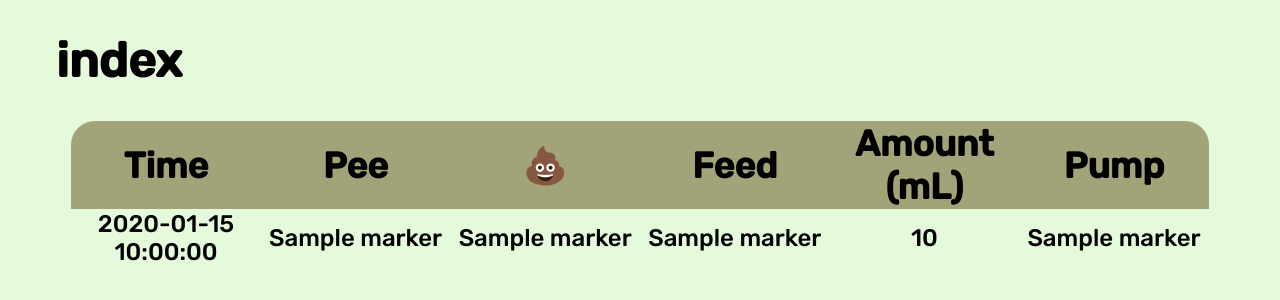
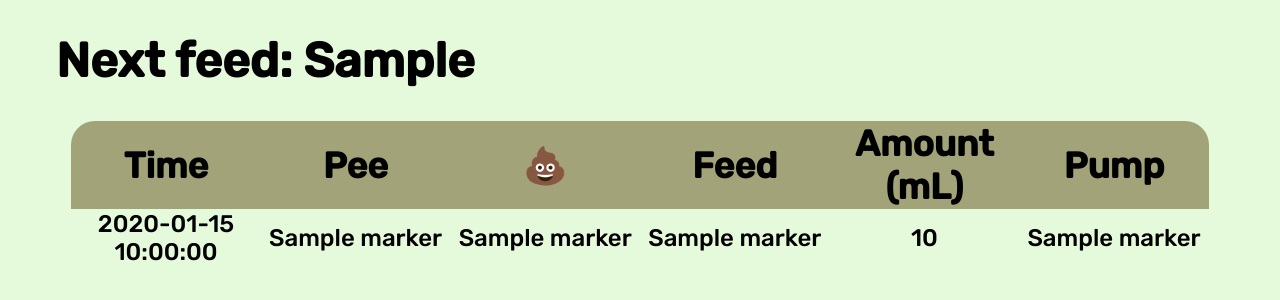
Before and after one commit to czimm203/newbb, a Flask app: template templates/index.html in a window 1280 px wide. Shown: the part 99-399 px from the top of the page. Run offline with Flask 3, Linux system fonts and the light colour scheme; the template is opened without the code that fills it: most values are stand-ins (such as "Sample title", 1, 10 or a date in 2020).

Commit message:
added next feed

```diff
--- a/app.py
+++ b/app.py
@@ -1,4 +1,4 @@
-from datetime import datetime
+from datetime import datetime, timedelta
 from flask import Flask, render_template, request
 from pathlib import Path
 from newbb import db
@@ -9,7 +9,16 @@ app = Flask(__name__)
 @app.route("/")
 def index():
     rows = db.select_data()
-    return render_template("index.html", name = name, rows = rows, marker = (" ","\u2705"))
+    modded_rows = []
+    for row in rows:
+        d = {k:row[k] for k in row.keys()}
+        dt = datetime.strptime(d["date"],"%Y-%m-%dT%H:%M")
+        d['date'] = dt.strftime("%m/%d %H:%M")
+        modded_rows.append(d)
+    next_feed_dt = datetime.strptime(modded_rows[0]['date'], "%m/%d %H:%M")
+    next_feed = (next_feed_dt + timedelta(hours=2)).strftime("%m/%d %H:%M")
+    return render_template("index.html", name = name, rows = modded_rows,
+                           marker = (" ","\u2705"), next_feed = next_feed)
 
 @app.route("/report/")
 def report():
--- a/templates/index.html
+++ b/templates/index.html
@@ -1,7 +1,7 @@
 {%extends 'base.html' %}
 
 {% block content %}
-<h1>index</h1>
+<h1>Next feed: {{next_feed}}</h1>
 
 <table>
     <thead>
```
